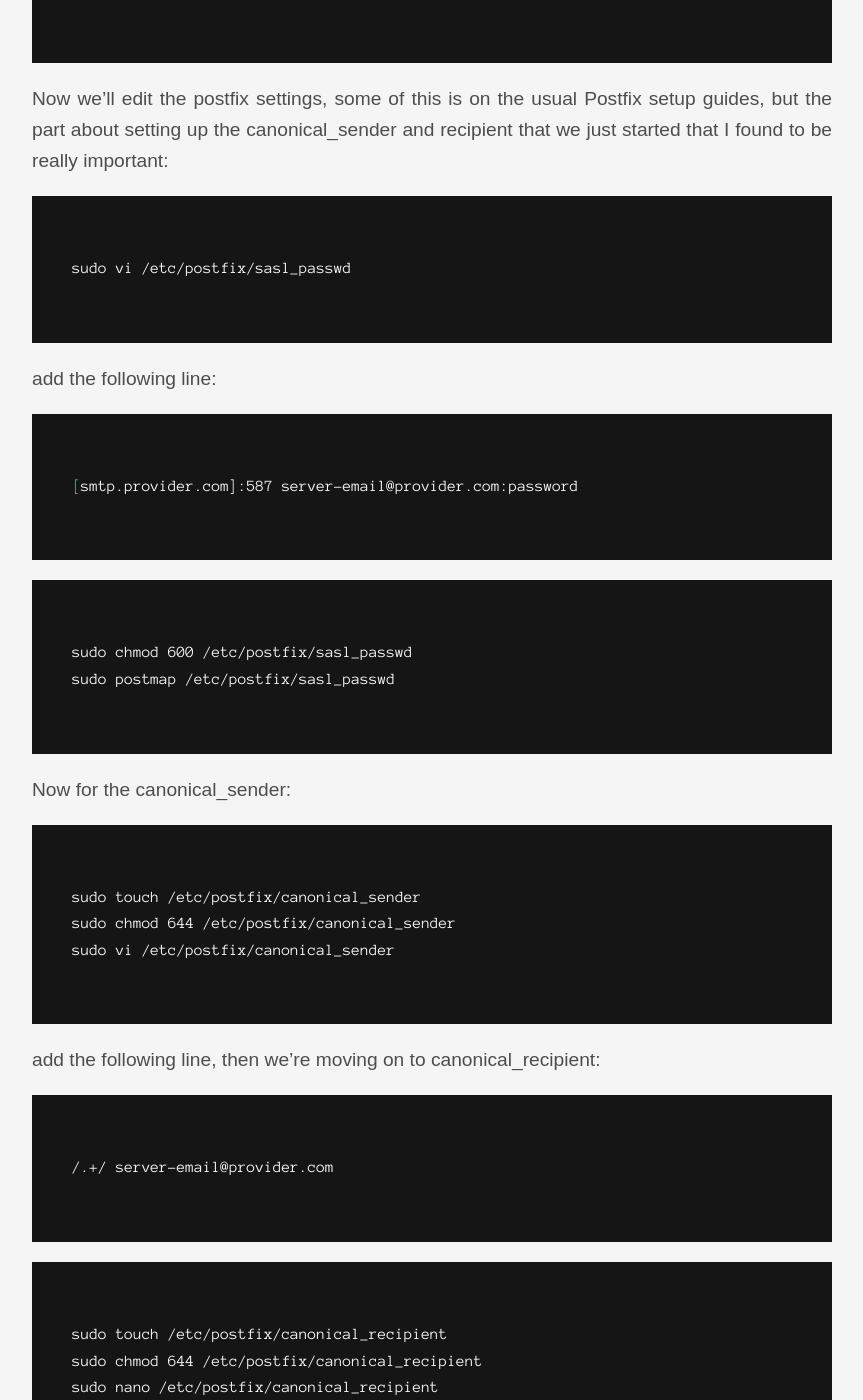
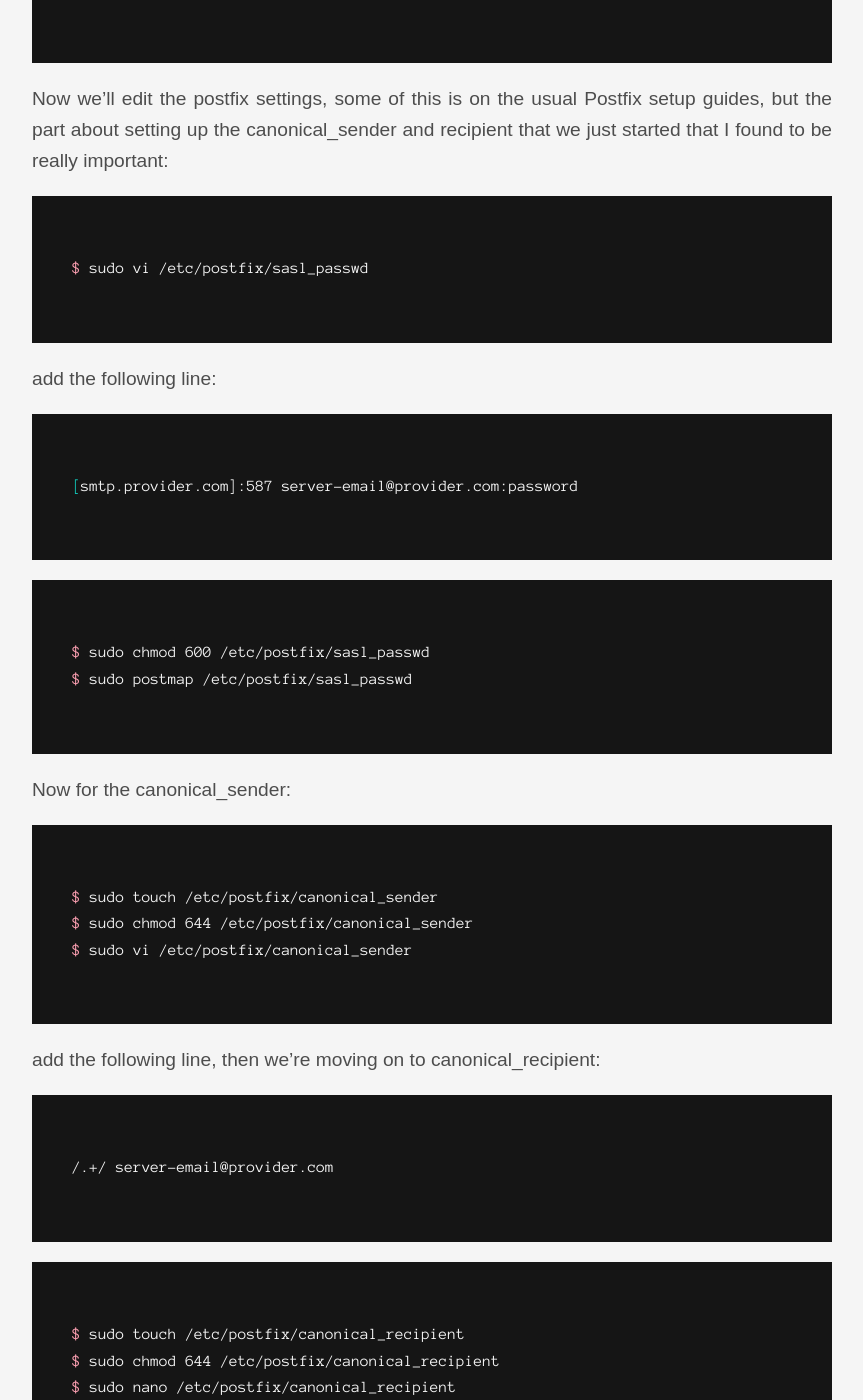
Before and after one commit to paulrbts/blog, a Jekyll site: the page built from _posts/software/2017-08-12-postfix-macos-gmx.md, in a window 1280 px wide and 1400 px high, scrolled down 1957 px. Shown: the whole window, without its empty margins (208-1071 px from the left). Built offline with Jekyll 4.4.1, drawn with Linux system fonts in a browser that asks for light colours; nearby versions of some CDN libraries; some web fonts are replaced.

Commit message:
added $ to user-input shell commands

````diff
--- a/_posts/software/2017-08-12-postfix-macos-gmx.md
+++ b/_posts/software/2017-08-12-postfix-macos-gmx.md
@@ -63,7 +63,7 @@ recipient_canonical_maps = pcre:/etc/postfix/canonical_recipient
 Now we'll edit the postfix settings, some of this is on the usual Postfix setup guides, but the part about setting up the canonical_sender and recipient that we just started that I found to be really important:
 
 ```sh
-sudo vi /etc/postfix/sasl_passwd
+$ sudo vi /etc/postfix/sasl_passwd
 ```
 
 add the following line:
@@ -73,16 +73,16 @@ add the following line:
 ```
 
 ```sh
-sudo chmod 600 /etc/postfix/sasl_passwd
-sudo postmap /etc/postfix/sasl_passwd
+$ sudo chmod 600 /etc/postfix/sasl_passwd
+$ sudo postmap /etc/postfix/sasl_passwd
 ```
 
 Now for the canonical_sender:
 
 ```sh
-sudo touch /etc/postfix/canonical_sender
-sudo chmod 644 /etc/postfix/canonical_sender
-sudo vi /etc/postfix/canonical_sender
+$ sudo touch /etc/postfix/canonical_sender
+$ sudo chmod 644 /etc/postfix/canonical_sender
+$ sudo vi /etc/postfix/canonical_sender
 ```
 
 add the following line, then we're moving on to canonical_recipient:
@@ -92,9 +92,9 @@ add the following line, then we're moving on to canonical_recipient:
 ```
 
 ```sh
-sudo touch /etc/postfix/canonical_recipient
-sudo chmod 644 /etc/postfix/canonical_recipient
-sudo nano /etc/postfix/canonical_recipient
+$ sudo touch /etc/postfix/canonical_recipient
+$ sudo chmod 644 /etc/postfix/canonical_recipient
+$ sudo nano /etc/postfix/canonical_recipient
 ```
 
 add the following line:
@@ -104,8 +104,8 @@ add the following line:
 ```
 
 ```sh
-cp -i -p /etc/aliases /etc/aliases.default
-sudo vi /etc/aliases
+$ cp -i -p /etc/aliases /etc/aliases.default
+$ sudo vi /etc/aliases
 ```
 
 Edit the following line:
@@ -123,12 +123,13 @@ below all specific aliases add this:
 Then run a quick:
 
 ```sh
-sudo newaliases
+$ sudo newaliases
 ```
- and send a test email:
+
+and send a test email:
 
 ```sh
-date | mail -s "subject" your-email@address.com
+$ date | mail -s "subject" your-email@address.com
 ```
 
 #### Sources
````
